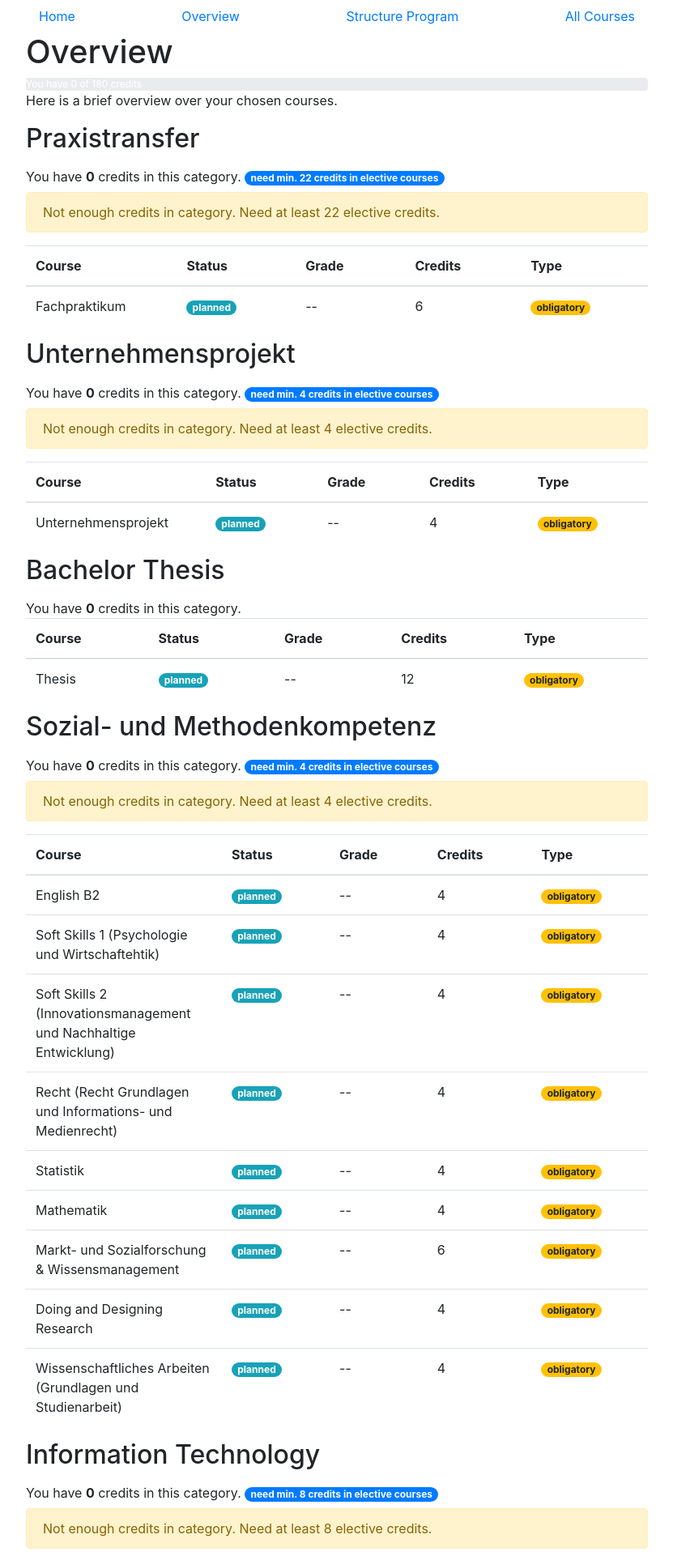
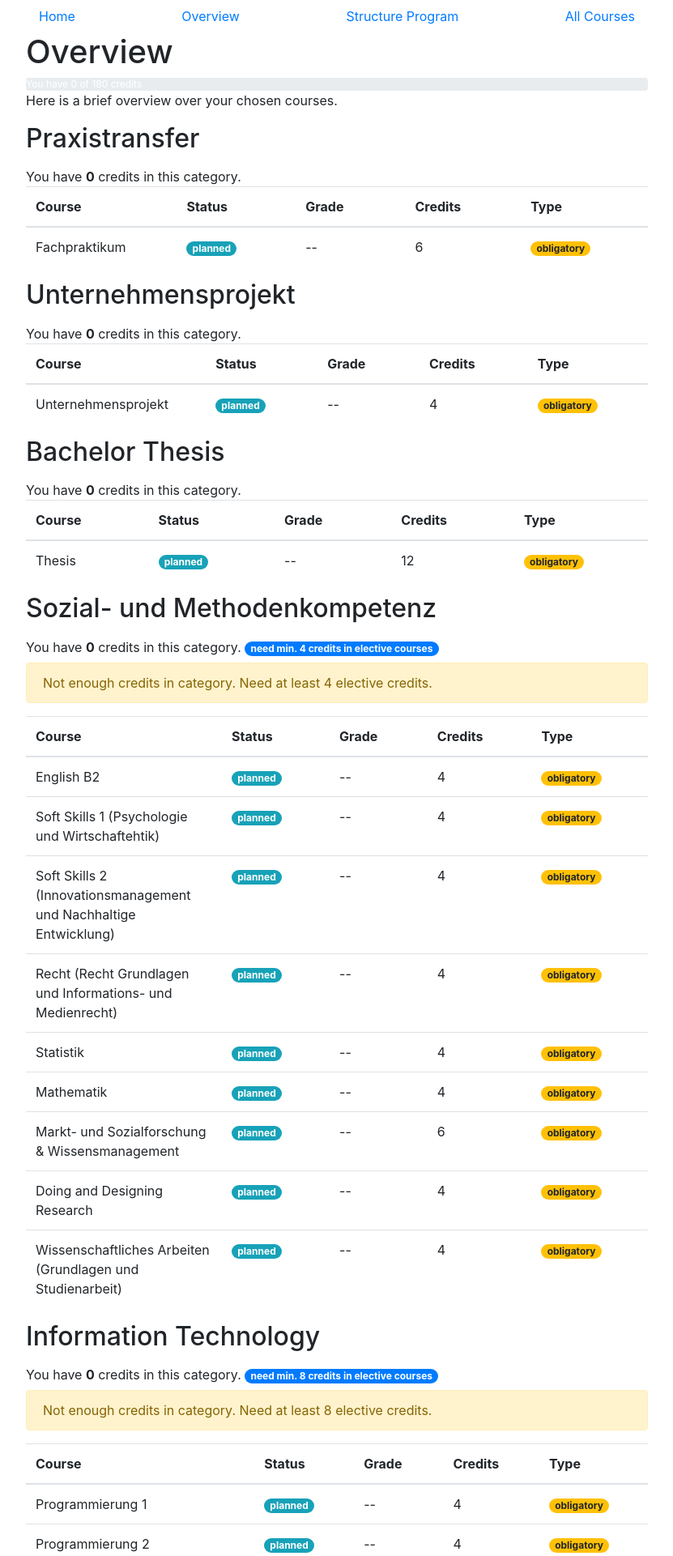
Before and after one commit to aoonsel/PROG2, a Flask app: page /overview in a window 1280 px wide. Shown: the top 1921 px of the page at 81% size, without its empty margins (224-1055 px from the left). Run offline with Flask 3, Linux system fonts and the light colour scheme; some libraries are stand-ins or nearby versions.

Commit message:
Anpassungen in der Beschreibung

```diff
--- a/templates/overview.html
+++ b/templates/overview.html
@@ -10,10 +10,10 @@
 {% for category in category_courses %}
 <h2 class="mb-3">{{ category_courses[category].name}}{{" (Major)" if category_courses[category].major }}</h2>
 You have <b>{{category_courses[category].category_credits}}</b> credits in this category.
-{% if category_courses[category].elective_min_credits > 0 %}
+{% if category_courses[category].elective_min_credits > 0 and category_courses[category].name != "Praxistransfer" and category_courses[category].name != "Unternehmensprojekt" %}
 <span class="h5 badge badge-pill badge-primary">need min. {{category_courses[category].elective_min_credits}} credits in elective courses</span>
 {% endif %}
-{% if warning_messages[category] is defined %}
+{% if warning_messages[category] is defined and category_courses[category].name != "Praxistransfer" and category_courses[category].name != "Unternehmensprojekt" %}
 <div class="alert alert-warning" role="alert">
   {{warning_messages[category]}}
 </div>
```
